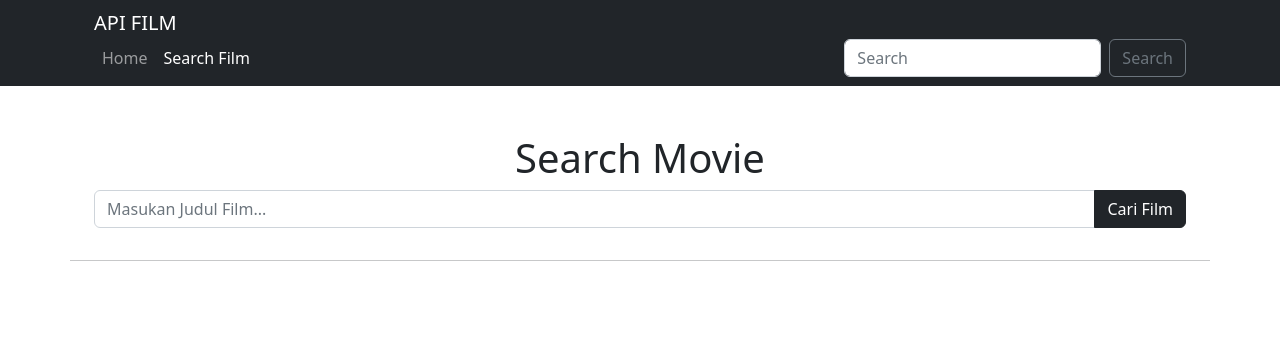
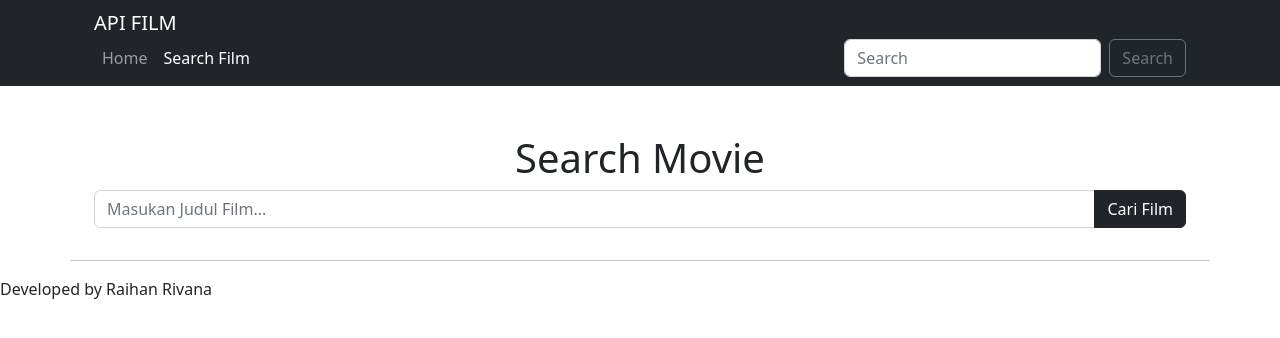
Before and after one commit to ordinaldev/ordinaldev.github.io, a plain HTML site: page api-film/index.html in a window 1280 px wide. Drawn offline with nearby package versions, Linux system fonts and the light colour scheme.

Commit message:
Update index.html
Signed-off-by: foxydigital <121743907+foxydigital@users.noreply.github.com>

```diff
--- a/api-film/index.html
+++ b/api-film/index.html
@@ -81,6 +81,7 @@
             </div>
         </div>
     </div>
+    <p>Developed by Raihan Rivana</p>
 </body>
 <script src="sistem.js"></script>
 <style>
```
